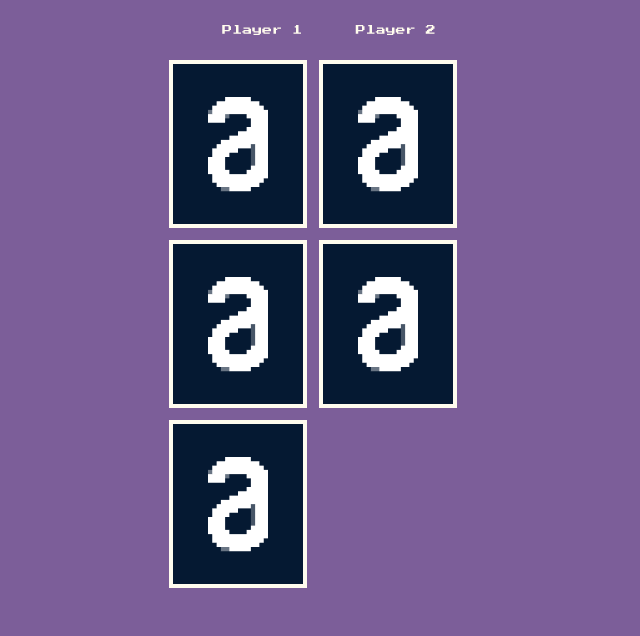
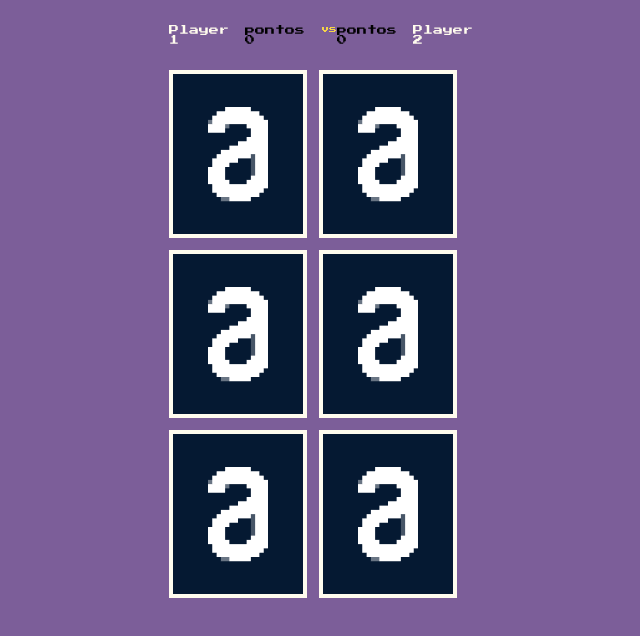
Before and after one commit to marioleme/curso-javascript-para-react, a website built with Vite: page matching-game/index.html in a window 1280 px wide. Shown: the whole page, without its empty margins (311-951 px from the left). Built offline with nearby package versions, Linux system fonts and the light colour scheme.

Commit message:
:fire: adicionado o  'VS' modulo 3

```diff
--- a/matching-game/main.js
+++ b/matching-game/main.js
@@ -12,6 +12,6 @@ $root.insertAdjacentHTML(
     "beforeend",
     `
     ${ScoreBoard()}
-    ${BoardGame(5)}
+    ${BoardGame(6)}
     `
    );
--- /dev/null
+++ b/matching-game/src/components/ContentPontos/index.js
@@ -0,0 +1,10 @@
+function ContentPontos(){
+    return /* html */`
+<div class="pontos">
+    pontos 0
+</div>
+
+`;
+}
+
+export  default ContentPontos;
--- /dev/null
+++ b/matching-game/src/components/VsPlayer/index.js
@@ -0,0 +1,7 @@
+import "./style.css"
+function VsPlayer(content =  "vs"){
+return  /* html */ `
+  <span class="vs-player">${content}</span>
+`;
+}
+export default VsPlayer;
--- /dev/null
+++ b/matching-game/src/components/VsPlayer/style.css
@@ -0,0 +1,4 @@
+.vs-player{
+     color: var(--color-sandstorm);
+     font-size: 0.8rem;
+}
--- a/matching-game/src/objects/ScoreBoard/index.js
+++ b/matching-game/src/objects/ScoreBoard/index.js
@@ -1,10 +1,15 @@
 import "./style.css"
 import PlayerName from "../../components/PlayerName";
+import ContentPontos from "../../components/ContentPontos";
+import VsPlayer from "../../components/VsPlayer";
 
 function ScoreBoard() {
     return /*  HTML*/ `
     <header class="score-board">
     ${PlayerName('Player 1')}
+    ${ContentPontos()}
+    ${VsPlayer()}
+    ${ContentPontos()}
     ${PlayerName('Player 2')}
 
     </header>
--- a/matching-game/src/styles/settings/colors.css
+++ b/matching-game/src/styles/settings/colors.css
@@ -3,4 +3,5 @@
   --color-pomb-and-power: #7c5e99;
   --color-floral-white: #fffcee;
   --color-fiery-rose: #f25a70;
+  --color-sandstorm:  #F5D547;
 }
```
Also changed, not shown: matching-game/src/components/PlayerGame/index.js (+9 -0 lines), matching-game/src/objects/pontos/index.js (added, +15 -0 lines), matching-game/src/objects/pontos/style.css (added).
